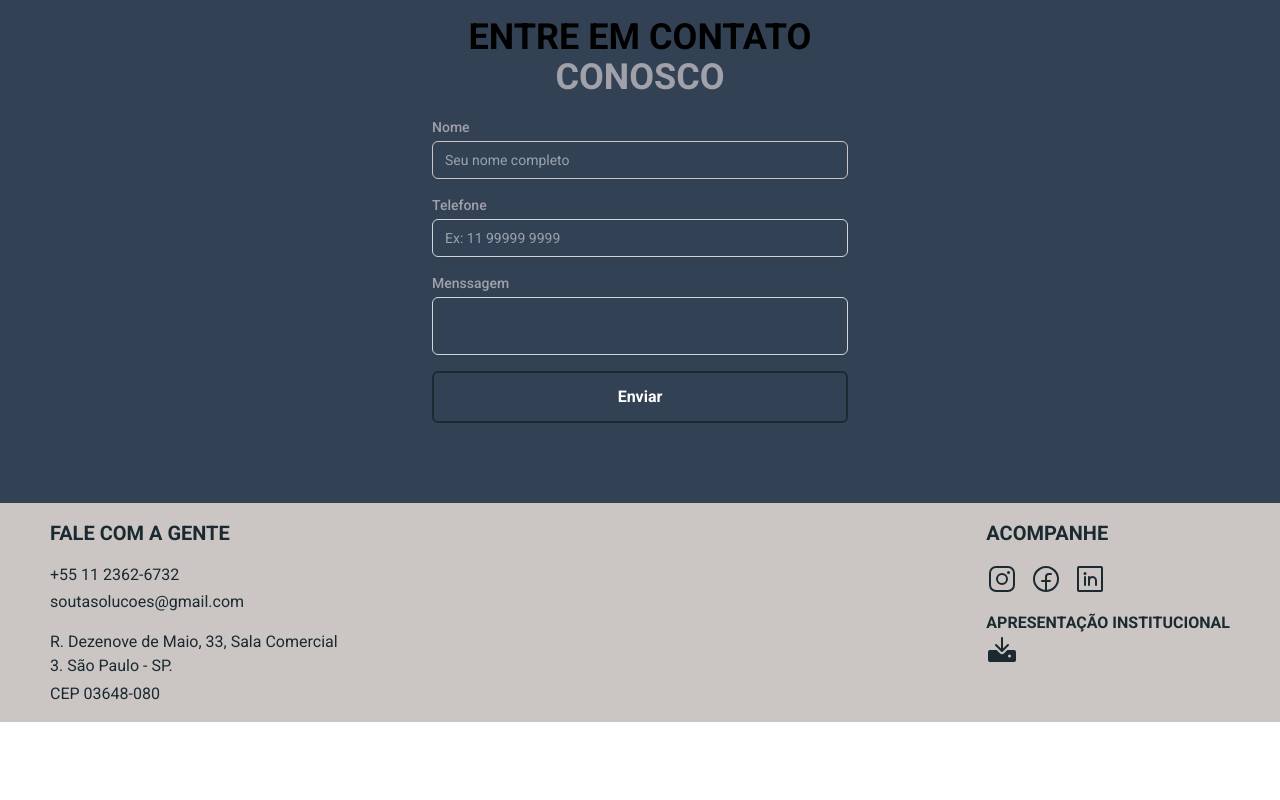
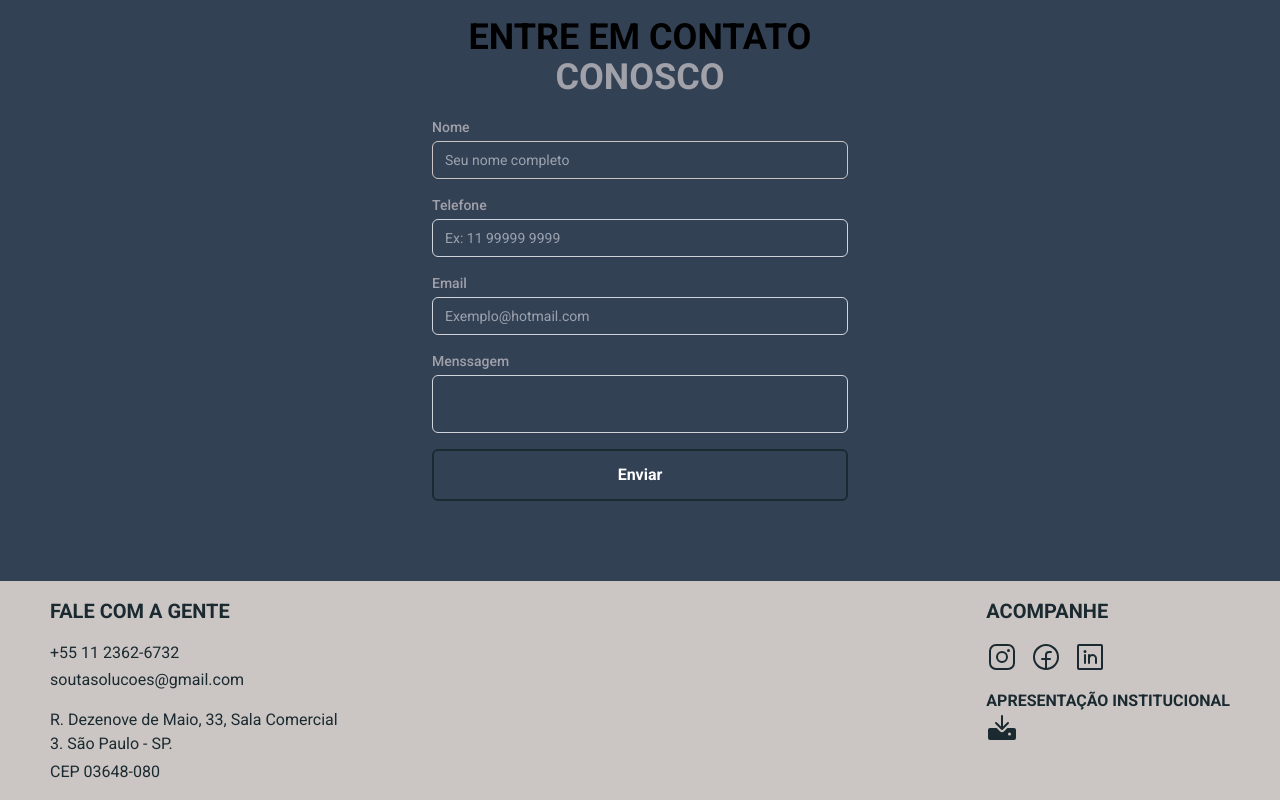
Before and after one commit to PedroDmMaia/Souta_Solucoes, a React (Vite) app: page / in a window 1280 px wide. Shown: the part 4145-4945 px from the top of the page. Before the commit the page ends 4867 px from the top, so only its background shows below. Built offline with nearby package versions, Linux system fonts and the light colour scheme.

Commit message:
adding the email field to the form

```diff
--- a/src/components/modal.tsx
+++ b/src/components/modal.tsx
@@ -19,6 +19,7 @@ const SendMessage = z.object({
     .min(10, 'Informe um numero de telefone válido')
     .max(15, 'Informe um número de telefone válido'),
   message: z.string().min(1, 'escreva uma mensagem'),
+  email: z.string().email('Informe um email válido'),
 })
 
 type messageInfo = z.infer<typeof SendMessage>
@@ -120,6 +121,26 @@ export function ExitPopup({ showPopup, onClose }: ExitPopupProps) {
             </div>
             <div>
               <label
+                htmlFor="email"
+                className="block text-sm font-medium text-zinc-400"
+              >
+                Email
+              </label>
+              <input
+                type="text"
+                id="email"
+                placeholder="Exemplo@hotmail.com"
+                {...register('email')}
+                className="mt-1 block w-full px-3 py-2 border-2 border-transparent brightness-95 text-zinc-400 rounded-md shadow-sm focus:outline-none focus:ring-corTexto focus:border-corTexto sm:text-sm bg-cor-fundo"
+              />
+              {formErrors.phone && (
+                <p className="mt-1 text-xs text-red-500">
+                  {formErrors.email?.message}
+                </p>
+              )}
+            </div>
+            <div>
+              <label
                 htmlFor="messageModal"
                 className="block text-sm font-medium text-zinc-400"
               >
--- a/src/sections/form.tsx
+++ b/src/sections/form.tsx
@@ -11,6 +11,7 @@ const SendMessage = z.object({
     .min(10, 'Informe um numero de telefone válido')
     .max(15, 'Informe um número de telefone válido'),
   message: z.string().min(1, 'escreva uma mensagem'),
+  email: z.string().email('Informe um email válido'),
 })
 
 type messageInfo = z.infer<typeof SendMessage>
@@ -99,6 +100,26 @@ export function ContactForm() {
         </div>
         <div>
           <label
+            htmlFor="email"
+            className="block text-sm font-medium text-zinc-400"
+          >
+            Email
+          </label>
+          <input
+            type="text"
+            id="email"
+            placeholder="Exemplo@hotmail.com"
+            {...register('email')}
+            className="mt-1 block w-full px-3 py-2 border border-gray-300 text-zinc-400 rounded-md shadow-sm focus:outline-none focus:ring-corTexto focus:border-corTexto sm:text-sm bg-transparent"
+          />
+          {formErrors.phone && (
+            <p className="mt-1 text-xs text-red-500">
+              {formErrors.email?.message}
+            </p>
+          )}
+        </div>
+        <div>
+          <label
             htmlFor="message"
             className="block text-sm font-medium text-zinc-400"
           >
```
